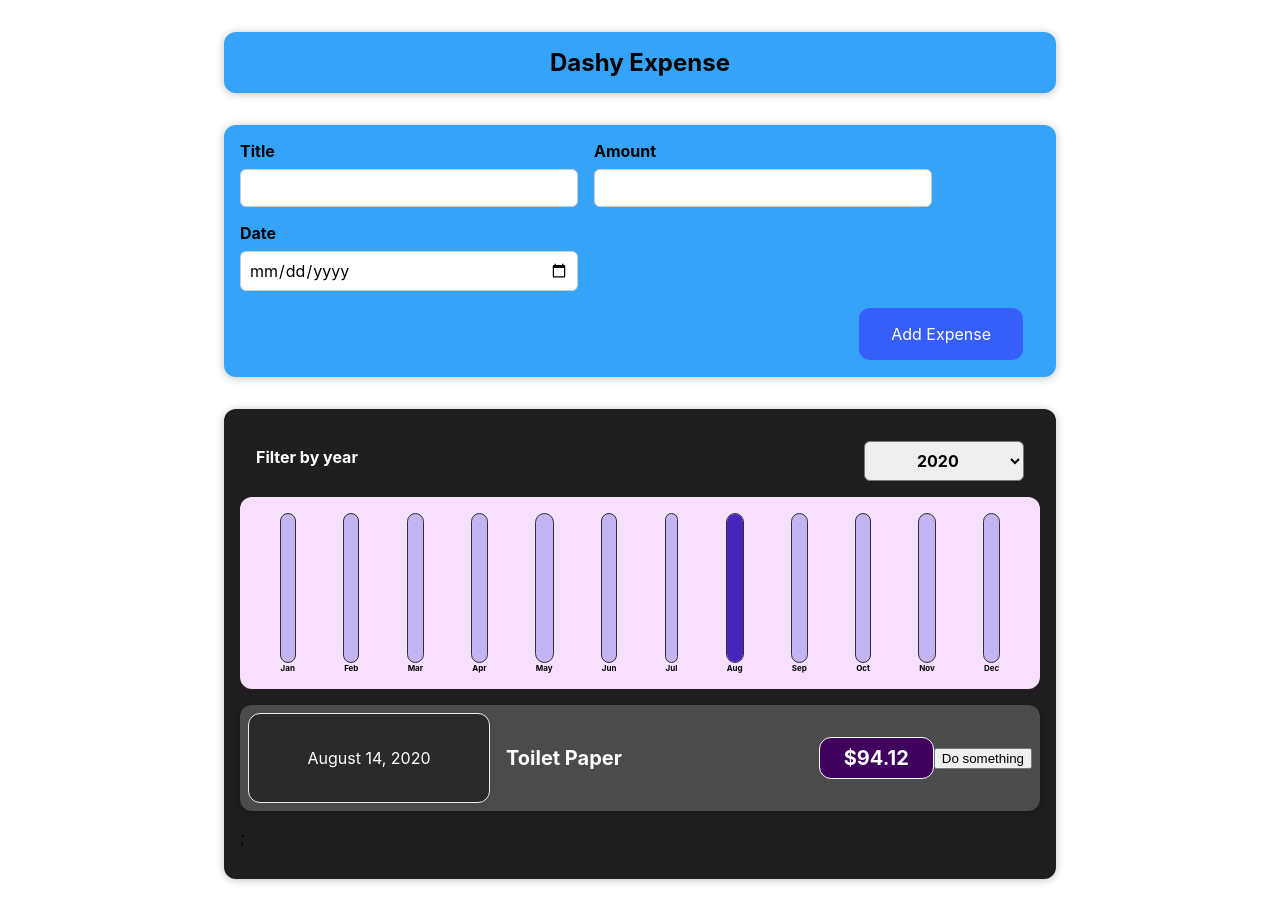
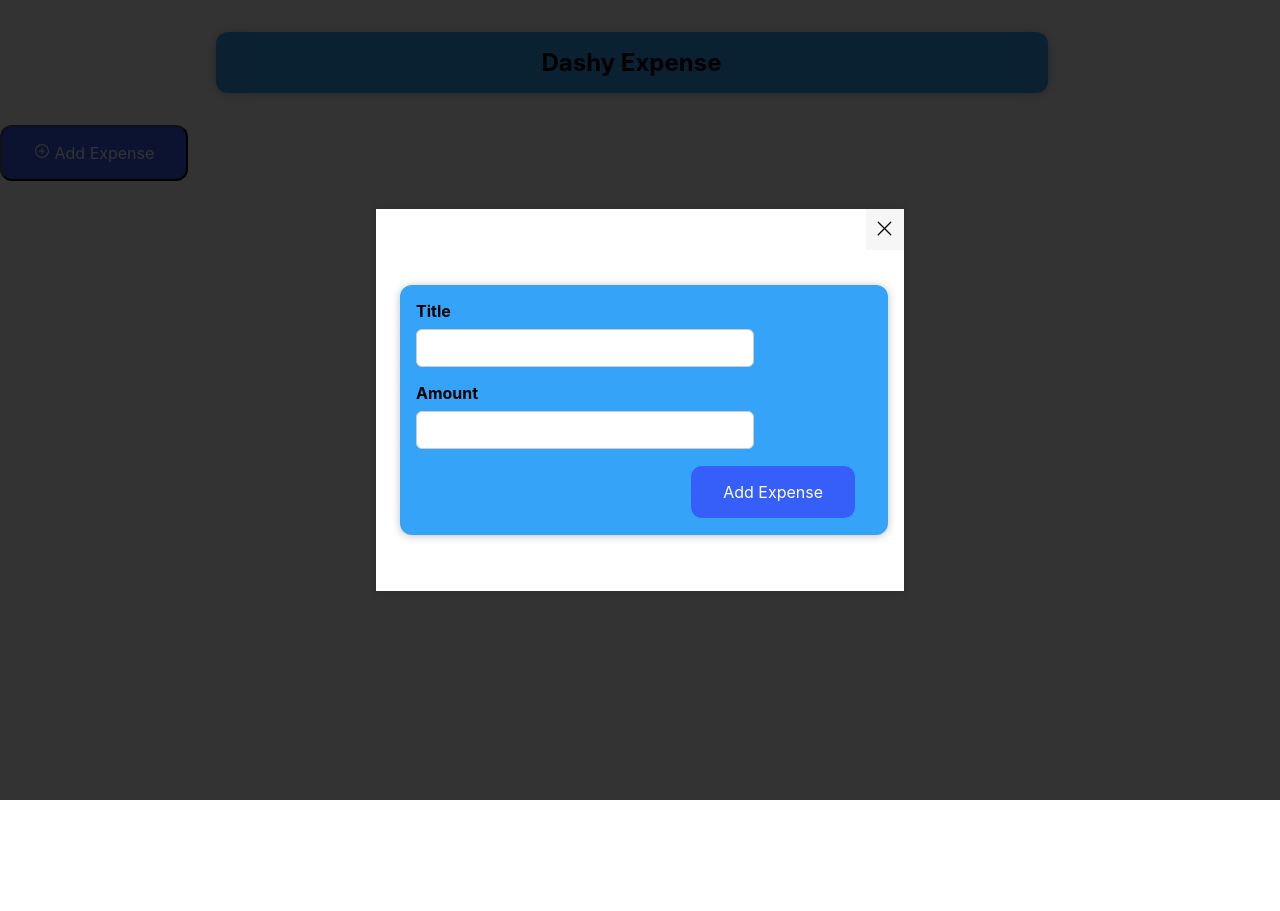
Before and after one commit to nubesFilius/dashy-expense, a React (Create React App) app: page / in a window 1280 px wide. Both pictures are taken after a click on the button "Add Expense". After the commit the page ends 800 px from the top, so only its background shows below. Built offline with nearby package versions, Linux system fonts and the light colour scheme.

Commit message:
Add new expense modal button

```diff
--- a/package.json
+++ b/package.json
@@ -6,8 +6,10 @@
     "@testing-library/jest-dom": "^5.16.5",
     "@testing-library/react": "^13.4.0",
     "@testing-library/user-event": "^13.5.0",
+    "focus-trap-react": "^5.0.1",
     "react": "^18.2.0",
     "react-dom": "^18.2.0",
+    "react-icons": "^4.7.1",
     "react-scripts": "5.0.1",
     "web-vitals": "^2.1.4"
   },
--- a/src/App.js
+++ b/src/App.js
@@ -2,6 +2,7 @@ import React, { useState } from 'react';
 
 import NewExpense from './components/NewExpense/NewExpense';
 import Expenses from './components/Expenses/Expenses';
+import Container from './components/UI/Container';
 import Banner from './components/DashyBanner/Banner';
 
 const DUMMY_DATA = [
@@ -35,14 +36,17 @@ function App() {
     });
   }
 
+  function onSubmit(event) {
+    event.preventDefault(event);
+    console.log(event.target.name.value);
+    console.log(event.target.email.value);
+  }
+
   return (
     <div>
+      <Banner />
       <div>
-        <Banner />
-      </div>
-      <div>
-        <NewExpense onAddNewExpense={addNewExpense} />
-        <Expenses items={expenses} />
+        <Container  />
       </div>
     </div>
   );
--- a/src/components/NewExpense/ExpenseForm.js
+++ b/src/components/NewExpense/ExpenseForm.js
@@ -4,7 +4,6 @@ import React, { useState } from 'react';
 function ExpenseForm(props) {
   const [enteredTitle, setEnteredTitle] = useState('');
   const [enteredAmount, setEnteredAmount] = useState('');
-  const [enteredDate, setEnteredDate] = useState('');
 
   function titleChangeHandler(event) {
     setEnteredTitle(event.target.value);
@@ -12,10 +11,6 @@ function ExpenseForm(props) {
 
   function amountChangeHandler(event) {
     setEnteredAmount(event.target.value);
-  }
-
-  function dateChangeHandler(event) {
-    setEnteredDate(event.target.value);
   }
 
   function submitHandler(event) {
@@ -26,7 +21,6 @@ function ExpenseForm(props) {
     const expenseData = {
       title: enteredTitle,
       amount: +enteredAmount,
-      date: new Date(enteredDate),
     };
 
     props.onFormSubmit(expenseData);
@@ -34,7 +28,6 @@ function ExpenseForm(props) {
     // This is to clear the input of the form after hitting submit
     setEnteredTitle('');
     setEnteredAmount('');
-    setEnteredDate('');
   }
 
   return (
@@ -52,20 +45,10 @@ function ExpenseForm(props) {
           <label>Amount</label>
           <input
             type="number"
-            min="0.01"
-            step="0.01"
+            min="0.00"
+            step="1"
             value={enteredAmount}
             onChange={amountChangeHandler}
-          />
-        </div>
-        <div className="new-expense__control">
-          <label>Date</label>
-          <input
-            type="date"
-            min="2021-01-01"
-            max="2022-12-31"
-            value={enteredDate}
-            onChange={dateChangeHandler}
           />
         </div>
       </div>
--- a/src/components/NewExpense/NewExpense.js
+++ b/src/components/NewExpense/NewExpense.js
@@ -11,7 +11,7 @@ function NewExpense(props) {
   }
 
   return (
-    <div className="new-expense ">
+    <div className="new-expense">
       <ExpenseForm onFormSubmit={addNewExpenseData}></ExpenseForm>
     </div>
   );
--- /dev/null
+++ b/src/components/NewExpenseModal/NewExpenseModal.js
@@ -0,0 +1,51 @@
+import ReactDOM from 'react-dom';
+import NewExpenseModalForm from '../NewExpenseModalForm/NewExpenseModalForm';
+import FocusTrap from 'focus-trap-react';
+import ExpenseForm from '../NewExpense/ExpenseForm';
+import NewExpense from '../NewExpense/NewExpense';
+
+function NewExpenseModal({
+  onClickOutside,
+  onKeyDown,
+  modalRef,
+  buttonRef,
+  closeModal,
+  onSubmit,
+}) {
+  return ReactDOM.createPortal(
+    <FocusTrap>
+      <aside
+        tag="aside"
+        role="dialog"
+        tabIndex="-1"
+        aria-modal="true"
+        className="modal-cover"
+        onClick={onClickOutside}
+        onKeyDown={onKeyDown}
+      >
+        <div className="modal-area" ref={modalRef}>
+          <button
+            ref={buttonRef}
+            aria-label="Close Modal"
+            aria-labelledby="close-modal"
+            className="_modal-close"
+            onClick={closeModal}
+          >
+            <span id="close-modal" className="_hide-visual">
+              Close
+            </span>
+            <svg className="_modal-close-icon" viewBox="0 0 40 40">
+              <path d="M 10,10 L 30,30 M 30,10 L 10,30" />
+            </svg>
+          </button>
+          <div className="modal-body">
+            <NewExpense />
+          </div>
+        </div>
+      </aside>
+    </FocusTrap>,
+    document.body
+  );
+}
+
+export default NewExpenseModal;
--- /dev/null
+++ b/src/components/NewExpenseModalButton/NewExpenseModalButton.css
@@ -0,0 +1,9 @@
+.new-expense-modal-button {
+  font: inherit;
+  cursor: pointer;
+  padding: 1rem 2rem;
+  background-color: #355ff8;
+  color: white;
+  border-radius: 12px;
+  margin-right: 1rem;
+}
--- /dev/null
+++ b/src/components/NewExpenseModalButton/NewExpenseModalButton.js
@@ -0,0 +1,15 @@
+import './NewExpenseModalButton.css';
+import { AiOutlinePlusCircle } from 'react-icons/ai';
+
+function NewExpenseModalButton({ buttonRef, showModal }) {
+  return (
+    <button
+      className="new-expense-modal-button"
+      ref={buttonRef}
+      onClick={showModal}
+    >
+      <AiOutlinePlusCircle /> Add Expense
+    </button>
+  );
+}
+export default NewExpenseModalButton;
--- /dev/null
+++ b/src/components/NewExpenseModalForm/NewExpenseModalForm.js
@@ -0,0 +1,25 @@
+function NewExpenseModalForm({ onSubmit }) {
+  return (
+    <form onSubmit={onSubmit}>
+      <div className="form-group">
+        <label htmlFor="name">Name</label>
+        <input className="form-control" id="name" />
+      </div>
+      <div className="form-group">
+        <label htmlFor="email">Email address</label>
+        <input
+          type="email"
+          className="form-control"
+          id="email"
+          placeholder="name@example.com"
+        />
+      </div>
+      <div className="form-group">
+        <button className="form-control btn btn-primary" type="submit">
+          Submit
+        </button>
+      </div>
+    </form>
+  );
+}
+export default NewExpenseModalForm;
--- /dev/null
+++ b/src/components/UI/Container.js
@@ -0,0 +1,53 @@
+import React, { Component } from 'react';
+import NewExpenseModal from '../NewExpenseModal/NewExpenseModal';
+import TriggerButton from '../NewExpenseModalButton/NewExpenseModalButton';
+
+export class Container extends Component {
+  state = { isShown: false };
+  showModal = () => {
+    this.setState({ isShown: true }, () => {
+      this.closeButton.focus();
+    });
+    this.toggleScrollLock();
+  };
+  closeModal = () => {
+    this.setState({ isShown: false });
+    this.TriggerButton.focus();
+    this.toggleScrollLock();
+  };
+  onKeyDown = (event) => {
+    if (event.keyCode === 27) {
+      this.closeModal();
+    }
+  };
+  onClickOutside = (event) => {
+    if (this.modal && this.modal.contains(event.target)) return;
+    this.closeModal();
+  };
+
+  toggleScrollLock = () => {
+    document.querySelector('html').classList.toggle('scroll-lock');
+  };
+  render() {
+    return (
+      <React.Fragment>
+        <TriggerButton
+          showModal={this.showModal}
+          buttonRef={(n) => (this.TriggerButton = n)}
+        />
+        {this.state.isShown ? (
+          <NewExpenseModal
+            onSubmit={this.props.onSubmit}
+            modalRef={(n) => (this.modal = n)}
+            buttonRef={(n) => (this.closeButton = n)}
+            closeModal={this.closeModal}
+            onKeyDown={this.onKeyDown}
+            onClickOutside={this.onClickOutside}
+          />
+        ) : null}
+      </React.Fragment>
+    );
+  }
+}
+
+export default Container;
--- a/src/index.css
+++ b/src/index.css
@@ -11,3 +11,80 @@ code {
   font-family: source-code-pro, Menlo, Monaco, Consolas, 'Courier New',
     monospace;
 }
+
+.modal-cover {
+  position: fixed;
+  top: 0;
+  left: 0;
+  width: 100%;
+  height: 100%;
+  z-index: 10;
+  transform: translateZ(0);
+  background-color: rgba(0, 0, 0, 0.8);
+}
+
+.modal-area {
+  position: fixed;
+  top: 0;
+  left: 0;
+  width: 100%;
+  height: 100%;
+  padding: 2.5em 1.5em 1.5em 1.5em;
+  background-color: #ffffff;
+  box-shadow: 0 0 10px 3px rgba(0, 0, 0, 0.1);
+  overflow-y: auto;
+  -webkit-overflow-scrolling: touch;
+}
+
+@media screen and (min-width: 500px) {
+  /* Center the Modal! */
+  .modal-area {
+    left: 50%;
+    top: 50%;
+    height: auto;
+    transform: translate(-50%, -50%);
+    max-width: 30em;
+    max-height: calc(100% - 1em);
+  }
+}
+
+._modal-close {
+  position: absolute;
+  top: 0;
+  right: 0;
+  padding: 0.5em;
+  line-height: 1;
+  background: #f6f6f7;
+  border: 0;
+  box-shadow: 0;
+  cursor: pointer;
+}
+
+._modal-close-icon {
+  width: 25px;
+  height: 25px;
+  fill: transparent;
+  stroke: black;
+  stroke-linecap: round;
+  stroke-width: 2;
+}
+
+.modal-body {
+  padding-top: 0.25em;
+}
+._hide-visual {
+  border: 0 !important;
+  clip: rect(0 0 0 0) !important;
+  height: 1px !important;
+  margin: -1px !important;
+  overflow: hidden !important;
+  padding: 0 !important;
+  position: absolute !important;
+  width: 1px !important;
+  white-space: nowrap !important;
+}
+
+.scroll-lock {
+  overflow: hidden;
+  margin-right: 17px;
+}
```
Also changed, not shown: 1 other file (tests, documents, lock files or other folders).
